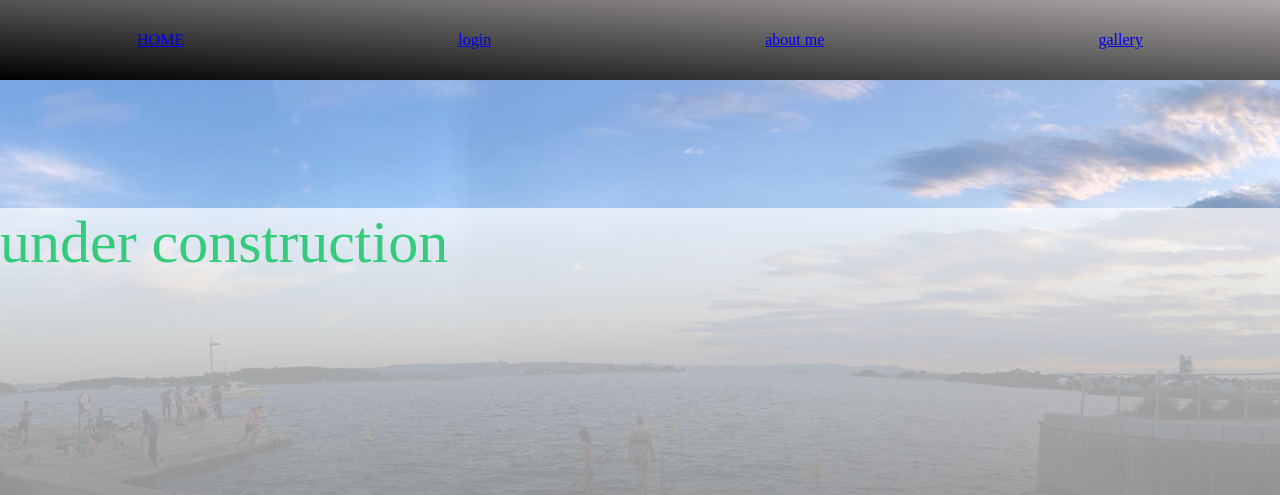
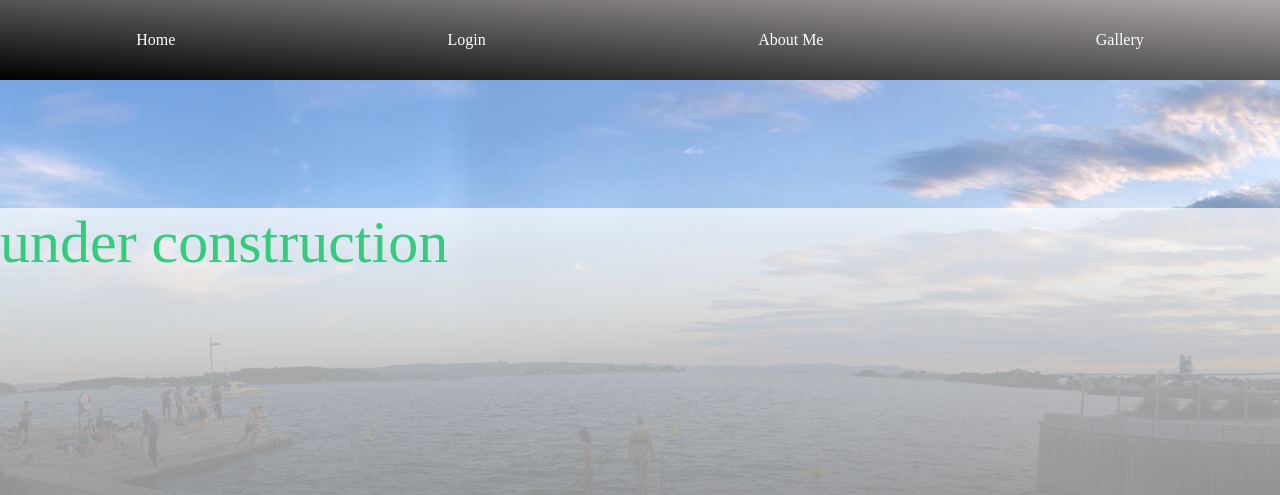
Before and after one commit to sqoshi/sqoshi.github.io, a PHP site: page /gallery.html in a window 1280 px wide. Shown: the top 495 px of the page. Run offline with PHP 8.4, Linux system fonts and the light colour scheme.

Commit message:
idz stad

```diff
--- a/css/gallerystyle.css
+++ b/css/gallerystyle.css
@@ -26,7 +26,6 @@ body {
   transform: translateY(10%);
   width: 100%;
   height: 180vh;
-  margin: 0;
 }
 
 .first {
@@ -64,14 +63,17 @@ body {
   height: 10%;
   display: flex;
   list-style: none;
-
   align-items: center;
   justify-content: space-around;
 }
-li{
-  color:white;
-    text-decoration: none;
+.menu li a{
+  color: white;
+  text-decoration: none; // pozbycie sie podkreslenia linku
+  font-size: 16px;
+  text-transform:capitalize;
+
 }
+
 
 .Welcome {
   color: #34cb7d;
--- a/css/indexstyle.css
+++ b/css/indexstyle.css
@@ -16,8 +16,6 @@
 }
 
 body {
-  overflow-x: hidden;
-  position: relative;
   margin-top: auto;
   font-family: Verdana;
   font-weight: 400;
--- a/gallery.html
+++ b/gallery.html
@@ -14,7 +14,7 @@
   <div class="wraper">
 
     <div class="menu">
-      <li><a href="index.html">HOME </a></li>
+      <li><a href="index.html">home </a></li>
       <li><a href="archive.html">login </a></li>
       <li><a href="aboutme.html">about me </a></li>
       <li><a href="gallery.html">gallery </a></li>
```
